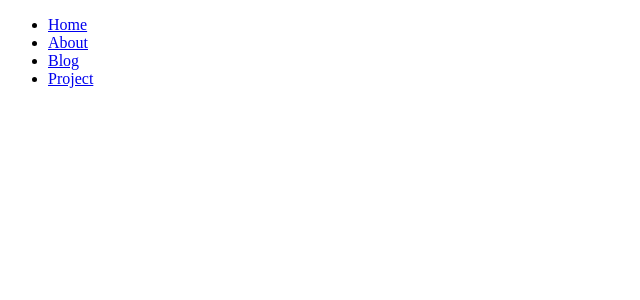
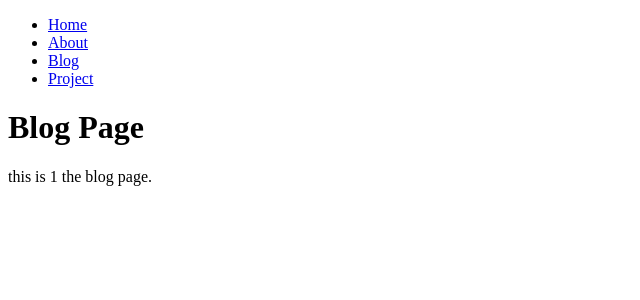
Before and after one commit to siihasann/nuxt-blog, a Nuxt app: page /blog/1 in a window 1280 px wide. Shown: the top 300 px of the page, without its empty margins (0-640 px from the left). Built offline with nearby package versions, Linux system fonts and the light colour scheme.

Commit message:
adding: route parameters to pages

```diff
--- /dev/null
+++ b/pages/blog/[slug].vue
@@ -0,0 +1,10 @@
+<script setup>
+const route = useRoute();
+// console.log(route);
+</script>
+
+
+<template>
+    <h1>Blog Page</h1>
+    <p>this is {{ route.params.slug }} the blog page.</p>
+</template>
```
Also changed, not shown: pages/blog/index.vue (renamed from pages/blog.vue).
